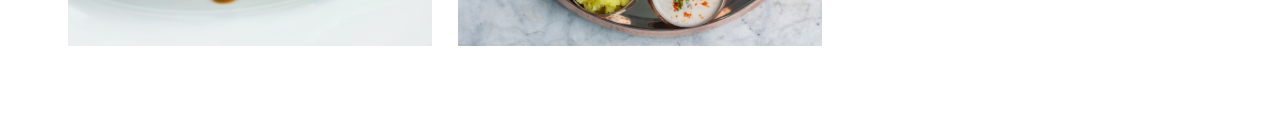
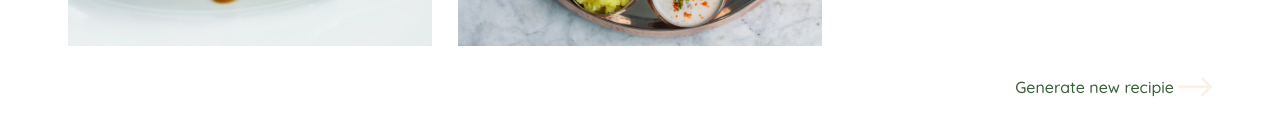
Before and after one commit to FatihYalcin42/code-cuisine, an Angular app: page /cookbook in a window 1280 px wide. Shown: the part 1271-1405 px from the top of the page. Built offline with nearby package versions, Linux system fonts and the light colour scheme.

Commit message:
feat: add the cookbook footer link to navigate back to recipe generation

```diff
--- a/src/app/pages/cookbook-page/cookbook-page.html
+++ b/src/app/pages/cookbook-page/cookbook-page.html
@@ -89,5 +89,12 @@
         </article>
       }
     </section>
+
+    <div class="cookbook-footer-cta-row">
+      <a class="cookbook-footer-cta-link" routerLink="/generate-recipe" aria-label="Generate new recipe">
+        <span>Generate new recipie</span>
+        <img src="/Icons/Arrow 18.svg" width="34" height="34" alt="" aria-hidden="true" />
+      </a>
+    </div>
   </section>
 </main>
--- a/src/app/pages/cookbook-page/cookbook-page.scss
+++ b/src/app/pages/cookbook-page/cookbook-page.scss
@@ -55,6 +55,29 @@
 .cookbook-shell {
   display: grid;
   gap: 24px;
+}
+
+.cookbook-footer-cta-row {
+  display: flex;
+  justify-content: flex-end;
+}
+
+.cookbook-footer-cta-link {
+  display: inline-flex;
+  align-items: center;
+  gap: 4px;
+  color: #396039;
+  font-family: 'Quicksand', sans-serif;
+  font-size: 16px;
+  font-style: normal;
+  font-weight: 500;
+  line-height: 20px;
+  letter-spacing: 0;
+  text-decoration: none;
+}
+
+.cookbook-footer-cta-link img {
+  display: block;
 }
 
 .cookbook-cuisines {
@@ -317,6 +340,10 @@
     grid-template-columns: 1fr;
   }
 
+  .cookbook-footer-cta-row {
+    justify-content: flex-start;
+  }
+
   .cookbook-liked-scroll {
     grid-auto-columns: minmax(260px, 82vw);
   }
```
